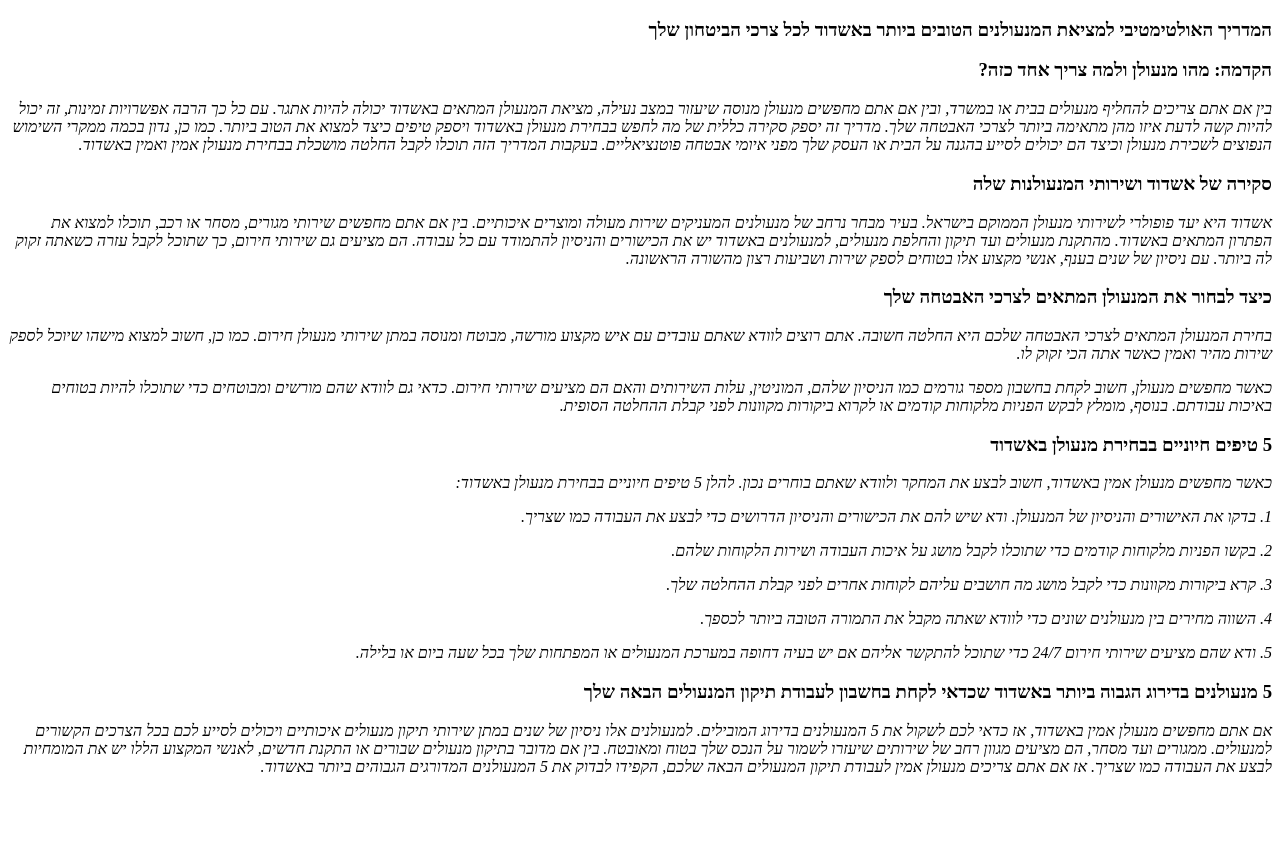
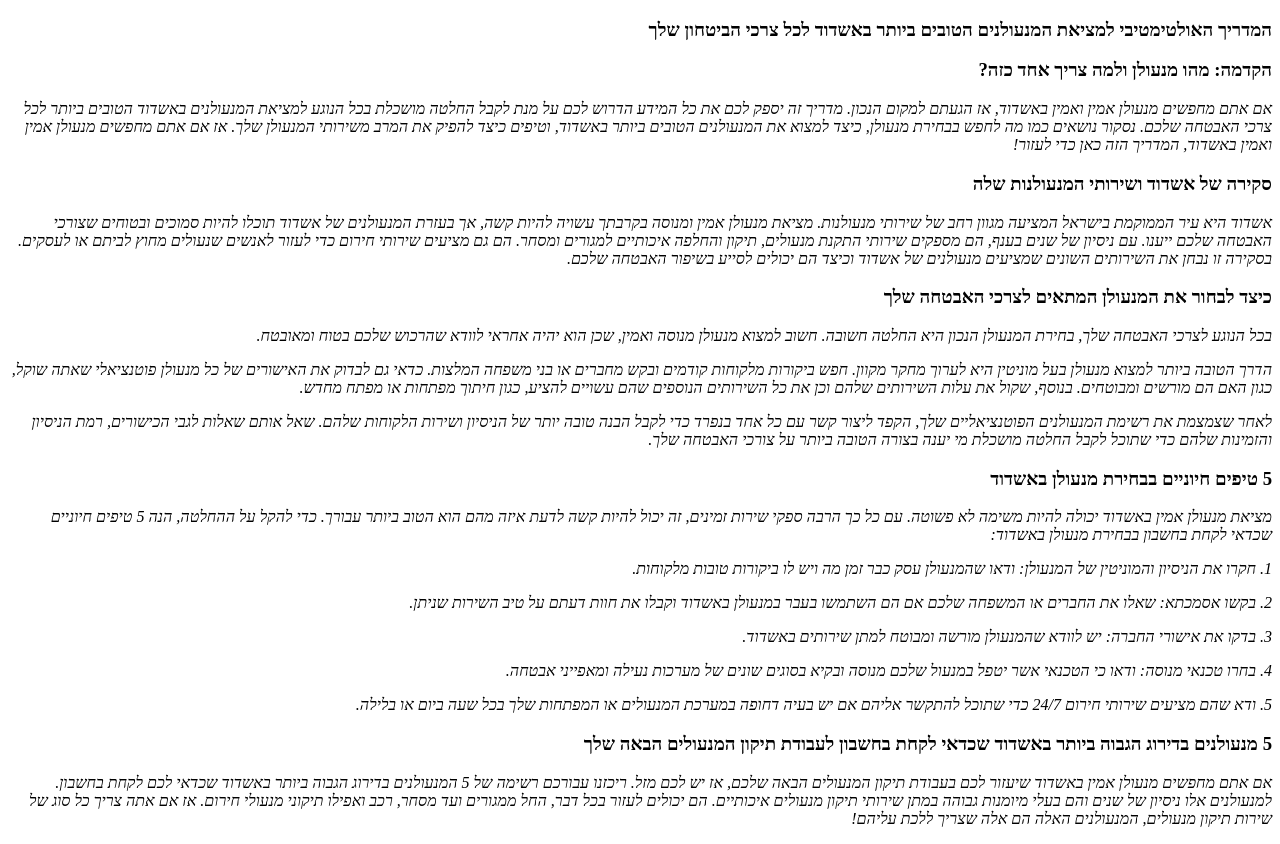
Before and after one commit to bufu4ever/Rytr, a website: page מנעולן באשדוד.html in a window 1280 px wide. Before the commit the page ends 800 px from the top, so only its background shows below. Drawn offline with Linux system fonts and the light colour scheme.

Commit message:
Second Commit

```diff
--- a/מנעולן באשדוד.html
+++ b/מנעולן באשדוד.html
@@ -9,22 +9,22 @@
 <body>
     <h3 style="text-align:right;direction:rtl"> המדריך האולטימטיבי למציאת המנעולנים הטובים ביותר באשדוד לכל צרכי הביטחון שלך</h3>
     <h3 style="text-align:right;direction:rtl"> הקדמה: מהו מנעולן ולמה צריך אחד כזה?</h3>
-    <p style="text-align:right;direction:rtl"> <em><em><p style="text-align:right;direction:rtl">בין אם אתם צריכים להחליף מנעולים בבית או במשרד, ובין אם אתם מחפשים מנעולן מנוסה שיעזור במצב נעילה, מציאת המנעולן המתאים באשדוד יכולה להיות אתגר. עם כל כך הרבה אפשרויות זמינות, זה יכול להיות קשה לדעת איזו מהן מתאימה ביותר לצרכי האבטחה שלך. מדריך זה יספק סקירה כללית של מה לחפש בבחירת מנעולן באשדוד ויספק טיפים כיצד למצוא את הטוב ביותר. כמו כן, נדון בכמה ממקרי השימוש הנפוצים לשכירת מנעולן וכיצד הם יכולים לסייע בהגנה על הבית או העסק שלך מפני איומי אבטחה פוטנציאליים. בעקבות המדריך הזה תוכלו לקבל החלטה מושכלת בבחירת מנעולן אמין ואמין באשדוד.</p></em></em></em></p>
+    <p style="text-align:right;direction:rtl"> <em><em><p style="text-align:right;direction:rtl">אם אתם מחפשים מנעולן אמין ואמין באשדוד, אז הגעתם למקום הנכון. מדריך זה יספק לכם את כל המידע הדרוש לכם על מנת לקבל החלטה מושכלת בכל הנוגע למציאת המנעולנים באשדוד הטובים ביותר לכל צרכי האבטחה שלכם. נסקור נושאים כמו מה לחפש בבחירת מנעולן, כיצד למצוא את המנעולנים הטובים ביותר באשדוד, וטיפים כיצד להפיק את המרב משירותי המנעולן שלך. אז אם אתם מחפשים מנעולן אמין ואמין באשדוד, המדריך הזה כאן כדי לעזור!</p></em></em></em></p>
     <h3 style="text-align:right;direction:rtl"> סקירה של אשדוד ושירותי המנעולנות שלה</h3>
-    <p style="text-align:right;direction:rtl"> <em><em><p style="text-align:right;direction:rtl">אשדוד היא יעד פופולרי לשירותי מנעולן הממוקם בישראל. בעיר מבחר נרחב של מנעולנים המעניקים שירות מעולה ומוצרים איכותיים. בין אם אתם מחפשים שירותי מגורים, מסחר או רכב, תוכלו למצוא את הפתרון המתאים באשדוד. מהתקנת מנעולים ועד תיקון והחלפת מנעולים, למנעולנים באשדוד יש את הכישורים והניסיון להתמודד עם כל עבודה. הם מציעים גם שירותי חירום, כך שתוכל לקבל עזרה כשאתה זקוק לה ביותר. עם ניסיון של שנים בענף, אנשי מקצוע אלו בטוחים לספק שירות ושביעות רצון מהשורה הראשונה.</p></em></em></em></p>
+    <p style="text-align:right;direction:rtl"> <em><em><p style="text-align:right;direction:rtl">אשדוד היא עיר הממוקמת בישראל המציעה מגוון רחב של שירותי מנעולנות. מציאת מנעולן אמין ומנוסה בקרבתך עשויה להיות קשה, אך בעזרת המנעולנים של אשדוד תוכלו להיות סמוכים ובטוחים שצורכי האבטחה שלכם ייענו. עם ניסיון של שנים בענף, הם מספקים שירותי התקנת מנעולים, תיקון והחלפה איכותיים למגורים ומסחר. הם גם מציעים שירותי חירום כדי לעזור לאנשים שנעולים מחוץ לביתם או לעסקים. בסקירה זו נבחן את השירותים השונים שמציעים מנעולנים של אשדוד וכיצד הם יכולים לסייע בשיפור האבטחה שלכם.</p></em></em></p>
     <h3 style="text-align:right;direction:rtl"> כיצד לבחור את המנעולן המתאים לצרכי האבטחה שלך</h3>
-    <p style="text-align:right;direction:rtl"> <em><em><p style="text-align:right;direction:rtl">בחירת המנעולן המתאים לצרכי האבטחה שלכם היא החלטה חשובה. אתם רוצים לוודא שאתם עובדים עם איש מקצוע מורשה, מבוטח ומנוסה במתן שירותי מנעולן חירום. כמו כן, חשוב למצוא מישהו שיוכל לספק שירות מהיר ואמין כאשר אתה הכי זקוק לו.</p>
-    <p style="text-align:right;direction:rtl"> כאשר מחפשים מנעולן, חשוב לקחת בחשבון מספר גורמים כמו הניסיון שלהם, המוניטין, עלות השירותים והאם הם מציעים שירותי חירום. כדאי גם לוודא שהם מורשים ומבוטחים כדי שתוכלו להיות בטוחים באיכות עבודתם. בנוסף, מומלץ לבקש הפניות מלקוחות קודמים או לקרוא ביקורות מקוונות לפני קבלת ההחלטה הסופית.</p></em></em></p>
+    <p style="text-align:right;direction:rtl"> <em><em><p style="text-align:right;direction:rtl">בכל הנוגע לצרכי האבטחה שלך, בחירת המנעולן הנכון היא החלטה חשובה. חשוב למצוא מנעולן מנוסה ואמין, שכן הוא יהיה אחראי לוודא שהרכוש שלכם בטוח ומאובטח.</p>
+    <p style="text-align:right;direction:rtl"> הדרך הטובה ביותר למצוא מנעולן בעל מוניטין היא לערוך מחקר מקוון. חפש ביקורות מלקוחות קודמים ובקש מחברים או בני משפחה המלצות. כדאי גם לבדוק את האישורים של כל מנעולן פוטנציאלי שאתה שוקל, כגון האם הם מורשים ומבוטחים. בנוסף, שקול את עלות השירותים שלהם וכן את כל השירותים הנוספים שהם עשויים להציע, כגון חיתוך מפתחות או מפתח מחדש.</p>
+    <p style="text-align:right;direction:rtl"> לאחר שצמצמת את רשימת המנעולנים הפוטנציאליים שלך, הקפד ליצור קשר עם כל אחד בנפרד כדי לקבל הבנה טובה יותר של הניסיון ושירות הלקוחות שלהם. שאל אותם שאלות לגבי הכישורים, רמת הניסיון והזמינות שלהם כדי שתוכל לקבל החלטה מושכלת מי יענה בצורה הטובה ביותר על צורכי האבטחה שלך.</p></em></em></em></p>
     <h3 style="text-align:right;direction:rtl"> 5 טיפים חיוניים בבחירת מנעולן באשדוד</h3>
-    <p style="text-align:right;direction:rtl"> <em><em><p style="text-align:right;direction:rtl">כאשר מחפשים מנעולן אמין באשדוד, חשוב לבצע את המחקר ולוודא שאתם בוחרים נכון. להלן 5 טיפים חיוניים בבחירת מנעולן באשדוד:</p>
-    <p style="text-align:right;direction:rtl"> 1. בדקו את האישורים והניסיון של המנעולן. ודא שיש להם את הכישורים והניסיון הדרושים כדי לבצע את העבודה כמו שצריך.</p>
-    <p style="text-align:right;direction:rtl"> 2. בקשו הפניות מלקוחות קודמים כדי שתוכלו לקבל מושג על איכות העבודה ושירות הלקוחות שלהם.</p>
-    <p style="text-align:right;direction:rtl"> 3. קרא ביקורות מקוונות כדי לקבל מושג מה חושבים עליהם לקוחות אחרים לפני קבלת ההחלטה שלך.</p>
-    <p style="text-align:right;direction:rtl"> 4. השווה מחירים בין מנעולנים שונים כדי לוודא שאתה מקבל את התמורה הטובה ביותר לכספך.</p>
+    <p style="text-align:right;direction:rtl"> <em><em><p style="text-align:right;direction:rtl">מציאת מנעולן אמין באשדוד יכולה להיות משימה לא פשוטה. עם כל כך הרבה ספקי שירות זמינים, זה יכול להיות קשה לדעת איזה מהם הוא הטוב ביותר עבורך. כדי להקל על ההחלטה, הנה 5 טיפים חיוניים שכדאי לקחת בחשבון בבחירת מנעולן באשדוד:</p>
+    <p style="text-align:right;direction:rtl"> 1. חקרו את הניסיון והמוניטין של המנעולן: ודאו שהמנעולן עסק כבר זמן מה ויש לו ביקורות טובות מלקוחות.</p>
+    <p style="text-align:right;direction:rtl"> 2. בקשו אסמכתא: שאלו את החברים או המשפחה שלכם אם הם השתמשו בעבר במנעולן באשדוד וקבלו את חוות דעתם על טיב השירות שניתן.</p>
+    <p style="text-align:right;direction:rtl"> 3. בדקו את אישורי החברה: יש לוודא שהמנעולן מורשה ומבוטח למתן שירותים באשדוד.</p>
+    <p style="text-align:right;direction:rtl"> 4. בחרו טכנאי מנוסה: ודאו כי הטכנאי אשר יטפל במנעול שלכם מנוסה ובקיא בסוגים שונים של מערכות נעילה ומאפייני אבטחה.</p>
     <p style="text-align:right;direction:rtl"> 5. ודא שהם מציעים שירותי חירום 24/7 כדי שתוכל להתקשר אליהם אם יש בעיה דחופה במערכת המנעולים או המפתחות שלך בכל שעה ביום או בלילה.</p></em></em></em></p>
     <h3 style="text-align:right;direction:rtl"> 5 מנעולנים בדירוג הגבוה ביותר באשדוד שכדאי לקחת בחשבון לעבודת תיקון המנעולים הבאה שלך</h3>
-    <p style="text-align:right;direction:rtl"> <em><em><p style="text-align:right;direction:rtl">אם אתם מחפשים מנעולן אמין באשדוד, אז כדאי לכם לשקול את 5 המנעולנים בדירוג המובילים. למנעולנים אלו ניסיון של שנים במתן שירותי תיקון מנעולים איכותיים ויכולים לסייע לכם בכל הצרכים הקשורים למנעולים. ממגורים ועד מסחר, הם מציעים מגוון רחב של שירותים שיעזרו לשמור על הנכס שלך בטוח ומאובטח. בין אם מדובר בתיקון מנעולים שבורים או התקנת חדשים, לאנשי המקצוע הללו יש את המומחיות לבצע את העבודה כמו שצריך. אז אם אתם צריכים מנעולן אמין לעבודת תיקון המנעולים הבאה שלכם, הקפידו לבדוק את 5 המנעולנים המדורגים הגבוהים ביותר באשדוד.</p></em></em></p>
+    <p style="text-align:right;direction:rtl"> <em><em><p style="text-align:right;direction:rtl">אם אתם מחפשים מנעולן אמין באשדוד שיעזור לכם בעבודת תיקון המנעולים הבאה שלכם, אז יש לכם מזל. ריכזנו עבורכם רשימה של 5 המנעולנים בדירוג הגבוה ביותר באשדוד שכדאי לכם לקחת בחשבון. למנעולנים אלו ניסיון של שנים והם בעלי מיומנות גבוהה במתן שירותי תיקון מנעולים איכותיים. הם יכולים לעזור בכל דבר, החל ממגורים ועד מסחר, רכב ואפילו תיקוני מנעולי חירום. אז אם אתה צריך כל סוג של שירות תיקון מנעולים, המנעולנים האלה הם אלה שצריך ללכת עליהם!</p></em></em></em></p>
     <p style="text-align:right;direction:rtl"></p>
-
 </body>
 </html>
```
Also changed, not shown: app.js (+12 -18 lines).
